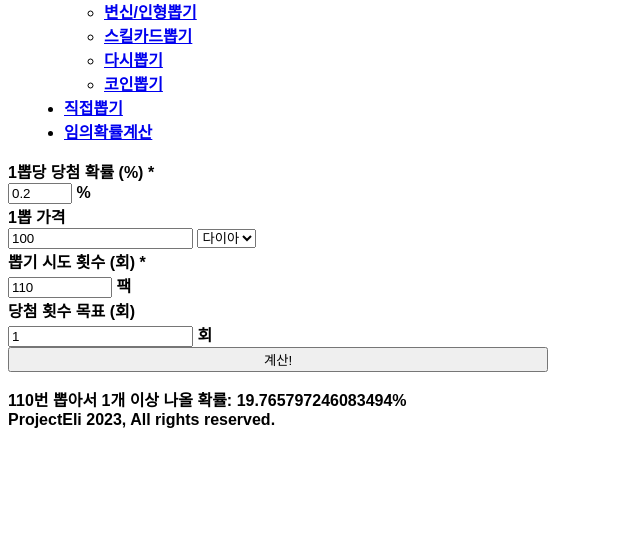
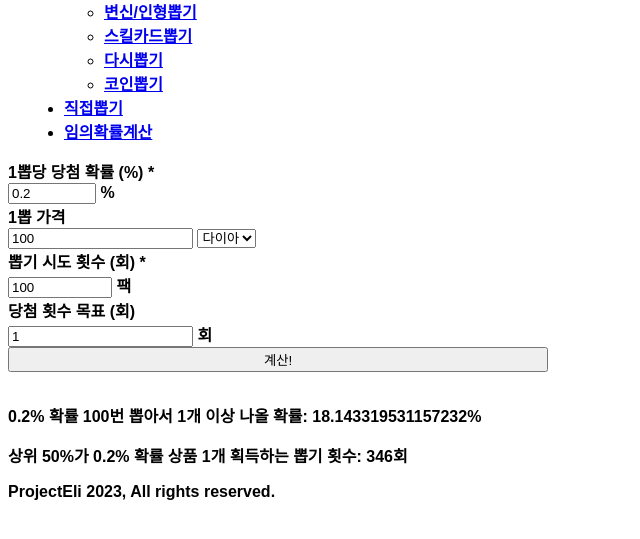
Before and after one commit to ProjectEli/WhaleSimulator, a plain HTML site: page arbitrary.html in a window 1280 px wide. Both pictures are taken after a click on the button "계산!". Shown: the part 73-612 px from the top of the page, without its empty margins (0-640 px from the left). Drawn offline with nearby package versions, Linux system fonts and the light colour scheme; a web font is replaced by a local one.

Commit message:
add feedback effect

```diff
--- a/arbitrary.html
+++ b/arbitrary.html
@@ -24,7 +24,7 @@
               <div class="input-group">
                 <div class="input-group mb-3">
                   <input type="number" id="probvalue" class="form-control" placeholder="확률 %값" value="0.2" min="0" max="100"
-                    aria-describedby="basic-addon2" data-bs-toggle="tooltip" data-bs-placement="bottom"
+                    step="0.01" aria-describedby="basic-addon2" data-bs-toggle="tooltip" data-bs-placement="bottom"
                     title="1회 뽑을 때 나올 확률(0~100%)">
                   <span class="input-group-text">%</span>
                 </div>
@@ -59,7 +59,7 @@
               </label>
               <div class="input-group">
                 <div class="input-group mb-3">
-                  <input type="number" id="numtrials" class="form-control" placeholder="10" value="110" min="0"
+                  <input type="number" id="numtrials" class="form-control" placeholder="10" value="100" min="0"
                     max="10000000" aria-describedby="basic-addon2" data-bs-toggle="tooltip" data-bs-placement="bottom"
                     title="뽑고 싶은 횟수(0~천만 회)">
                   <span class="input-group-text">팩</span>
--- a/scripts/arbitrary.js
+++ b/scripts/arbitrary.js
@@ -1,36 +1,60 @@
-class customMain extends HTMLElement
-{
+class customMain extends HTMLElement {
   connectedCallback() {
     this.outerHTML = `
     <main>
     </main>`;
 
-    document.getElementById('btn-prob-calc').addEventListener( 'click', () => {
+    document.getElementById('btn-prob-calc').addEventListener('click', () => {
       // todo: some visibility and availability functions
-      setTimeout(ArbitraryProbCalc,100); // ms
-    } )
+      ArbitraryProbCalc();
+    })
   }
 }
 
-customElements.define('main-placeholder',customMain)
+customElements.define('main-placeholder', customMain)
+
+/**
+ * format probability string properly
+ * @param {number} probVal
+ * @returns {string}
+ */
+function probabilityString(probVal) {
+  return probVal.toString().replace(/\.0*$|(\.\d*[1-9])0+$/, '$1');
+}
 
 /** Calculate binomial probabilty from arbitrary condition */
 function ArbitraryProbCalc() {
   const startTime = performance.now();
-  let resultTag = document.getElementById('prob-calc-result');
-  const probValue = parseFloat(document.getElementById('probvalue').value)/100;
+  const resultTag = document.getElementById('prob-calc-result');
+  const probValuePercent = parseFloat(document.getElementById('probvalue').value);
+  const probValue = probValuePercent / 100;
   const costPer = parseFloat(document.getElementById('costper').value);
   const costPerUnit = document.getElementById("costperunit").value;
   const trials = parseInt(document.getElementById("numtrials").value);
   const targetWinnings = parseInt(document.getElementById("numwant").value);
 
-  const isValidInputTuple = inputValidityCheck(probValue,trials,targetWinnings);
-  const isValidInput = isValidInputTuple[0]
+  const isValidInputTuple = inputValidityCheck(probValue, trials, targetWinnings);
+  const isValidInput = isValidInputTuple[0];
   const errMsg = isValidInputTuple[1];
 
   if (isValidInput) {
-    let upperProb = binomial_cdf_upper(probValue,trials,targetWinnings);
-    resultTag.textContent = trials + '번 뽑아서 ' + targetWinnings + '개 이상 나올 확률: ' + (upperProb*100).toString() + '%';
+    resultTag.innerHTML = '';
+    const upperProb = binomial_cdf_upper(probValue, trials, targetWinnings);
+    const probStringPercent = probabilityString(probValuePercent);
+    const probNode = document.createElement('p');
+    probNode.textContent = probStringPercent + '% 확률 ' + parseInt(trials).toLocaleString() + '번 뽑아서 ' + targetWinnings + '개 이상 나올 확률: ' + probabilityString(upperProb * 100) + '%';
+    resultTag.appendChild(probNode);
+
+    const reqN = requiredTrials(probValue, targetWinnings, 0.5);
+    const reqNNode = document.createElement('p');
+    reqNNode.textContent = '상위 50%가 ' + probStringPercent + '% 확률 상품 ' + targetWinnings + '개 획득하는 뽑기 횟수: ' + parseInt(reqN).toLocaleString() + '회';
+    resultTag.appendChild(reqNNode);
+  }
+  else {
+    resultTag.innerHTML = '';
+    const errMsgNode = document.createElement('p');
+    errMsgNode.textContent=errMsg;
+    resultTag.appendChild(errMsgNode);
   }
 }
 
@@ -45,11 +69,11 @@ function inputValidityCheck(probValue, trials, targetWinnings) {
   if (trials < targetWinnings) {
     return [false, "계산 실패: 뽑기 횟수보다 당첨 횟수 목표가 더 많습니다!"]
   }
-  else if (probValue>=1) {
+  else if (probValue >= 1) {
     return [false, "계산 실패: 1뽑 확률이 100% 이상입니다!"]
   }
-  else if (trials>10000000) {
-    return [false, "계산 실패: 뽑기 시도 횟수가 천만 회보다 큽니다!(최대 10000000회)"]
+  else if (trials > Number.MAX_SAFE_INTEGER - 1) {
+    return [false, "계산 실패: 뽑기 시도 횟수가 너무 큽니다! (최대 9007199254740990회)"]
   }
   else {
     return [true, ""];
@@ -102,10 +126,9 @@ function binomial_cdf_upper(p, n, x) {
  * @param {number} winningProbabilityPerTrial winning probability per trials (0-1)
  * @param {number} targetWinnings target number of winnings
  * @param {number} targetProb probability taget for targetWinnings (0-1)
- * @param {number} testfun test function returns probability
  * @returns {number} required trials for target probability
  */
-function binary_probability_search(winningProbabilityPerTrial, targetWinnings, targetProb, testfun) {
+function requiredTrials(winningProbabilityPerTrial, targetWinnings, targetProb) {
   let trialsLowerBound = 1;
   let trialsUpperBound = Number.MAX_SAFE_INTEGER - 1;
   do {
@@ -113,7 +136,7 @@ function binary_probability_search(winningProbabilityPerTrial, targetWinnings, t
     if (testTrials === trialsUpperBound) {
       return trialsUpperBound; // select upper bound
     }
-    const testProb = testfun(targetWinnings - 1, testTrials, winningProbabilityPerTrial);
+    const testProb = binomial_cdf_upper(winningProbabilityPerTrial,testTrials, targetWinnings);
     if (targetProb >= testProb) { // correction to upper side
       trialsLowerBound = testTrials + 1;
     }
--- a/styles/Elistyle.css
+++ b/styles/Elistyle.css
@@ -38,3 +38,13 @@ aside {
     width: 100%;
     margin-bottom: 15px;
 }
+
+#prob-calc-result p {
+    animation: glow .2s alternate;
+}
+
+@keyframes glow {
+    to {
+        background-color: var(--bs-border-color-translucent);
+    }
+}
```
